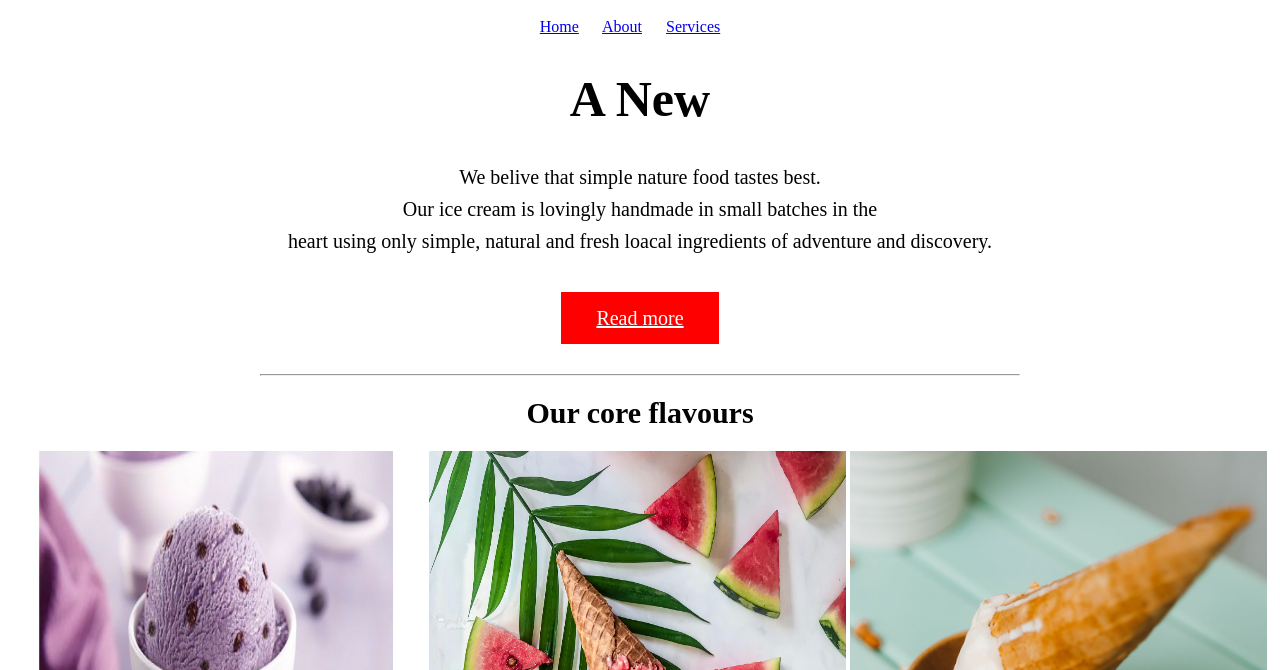
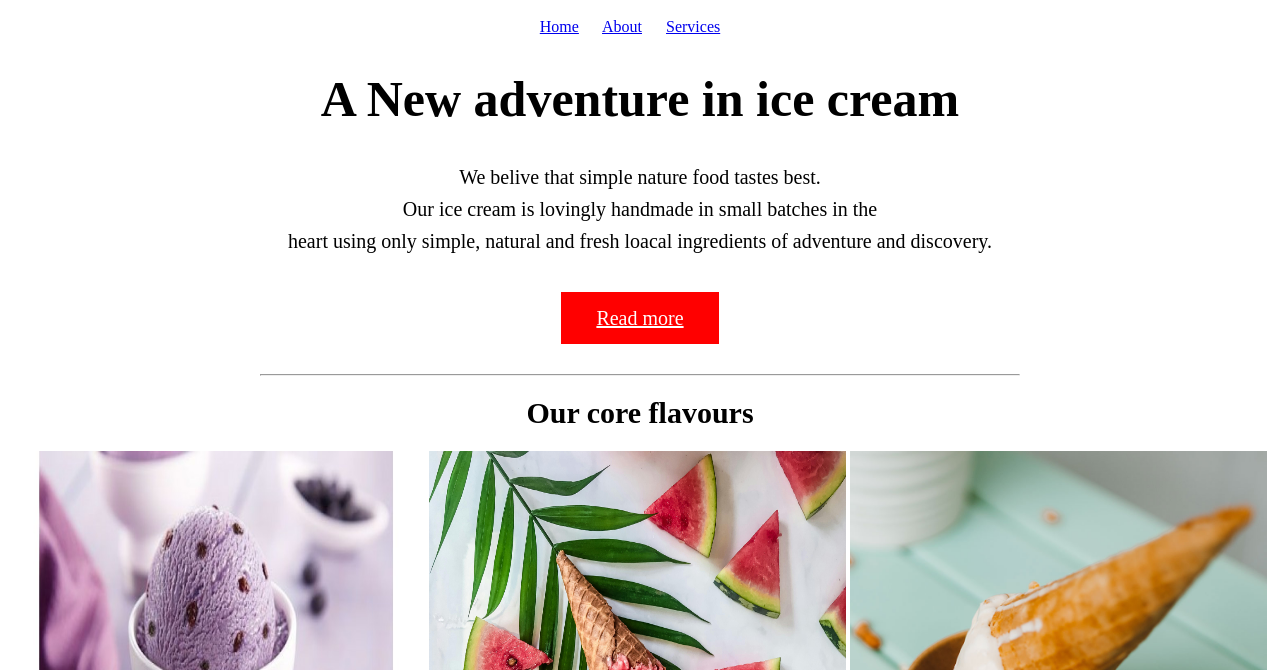
Before and after one commit to itzzmevidzz/icecream, a plain HTML site: page index.html in a window 1280 px wide. Shown: the part 130-800 px from the top of the page. Drawn offline with Linux system fonts and the light colour scheme.

Commit message:
Update index.html

```diff
--- a/index.html
+++ b/index.html
@@ -5,7 +5,7 @@
 <a style="padding-right: 20px;" href="services.html">Services</a>
 
 </div>
-<h1 style="font-size:50px;text-align:center;">A New</h1>
+<h1 style="font-size:50px;text-align:center;">A New adventure in ice cream</h1>
 
 <p style="font-size:20px;text-align:center; line-height:32px;margin-bottom: 50px;">We belive that simple nature food tastes best.
 <br>Our ice cream is lovingly handmade in small batches in the<br>
```
